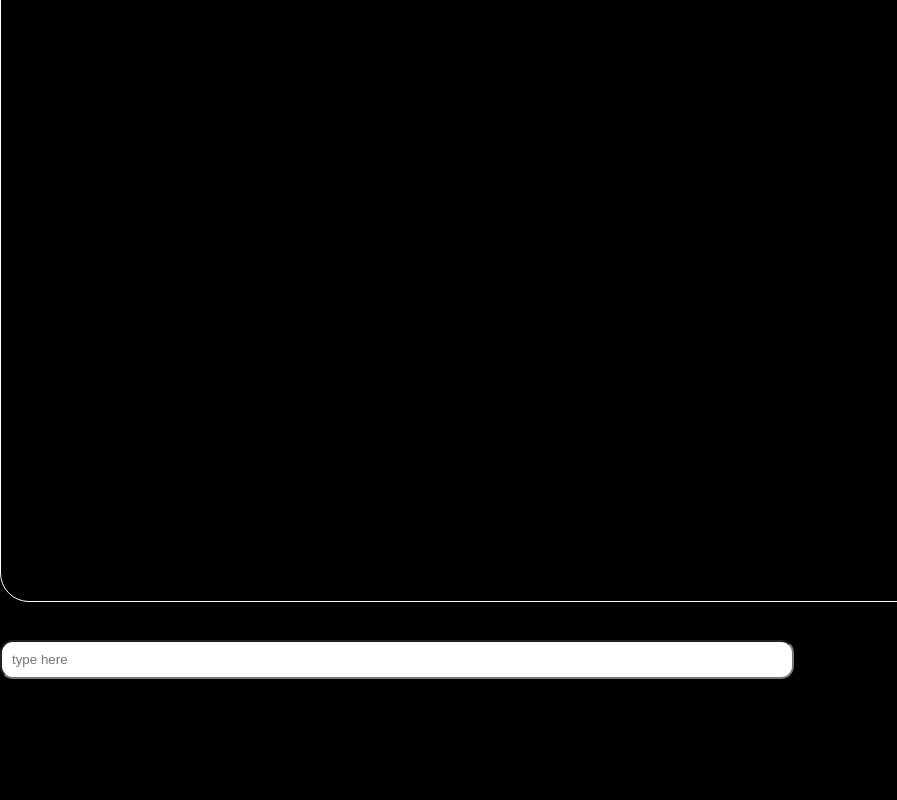
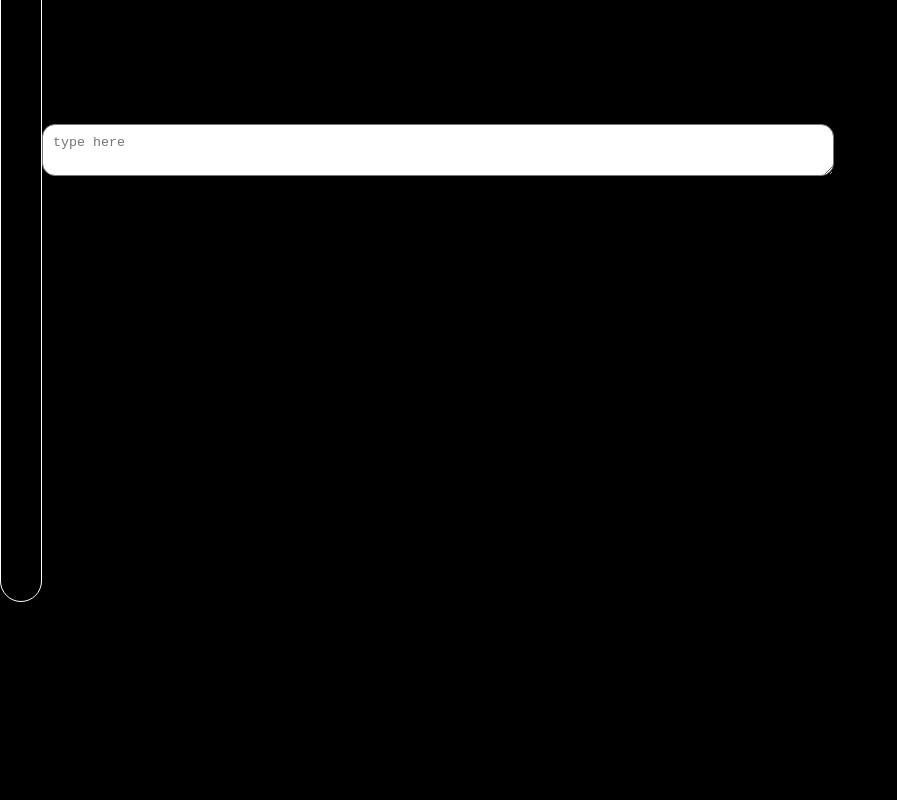
Before and after one commit to kakaoleaves/munja-dowon, a React (Create React App) app: page /entrance in a window 1280 px wide. Shown: the part 580-1380 px from the top of the page, without its empty margins (0-897 px from the left). Built offline with nearby package versions, Linux system fonts and the light colour scheme; the HTML template or start-up script is replaced by a standard one; a web font is replaced by a local one.

Commit message:
add header linear-gradient

```diff
--- a/src/App.css
+++ b/src/App.css
@@ -9,7 +9,10 @@ header {
   position: fixed;
   width: 100%;
   font-size: 1.32vw;
-  background-color: black;
+  background: -webkit-linear-gradient(top, rgba(0,0,0,1), rgba(0,0,0,0));
+  background: -moz-linear-gradient(top, rgba(0,0,0,1), rgba(0,0,0,0));
+  background: -o-linear-gradient(top, rgba(0,0,0,1), rgba(0,0,0,0));
+  background: linear-gradient(to bottom, rgba(0,0,0,1) 90%, rgba(0,0,0,0) 100%);
 }
 
 a {
--- a/src/routes/Entrance.js
+++ b/src/routes/Entrance.js
@@ -2,6 +2,11 @@ import React, {useState} from "react";
 import Slider from 'rc-slider';
 import styled from 'styled-components';
 import LetterChanger from './../LetterChanger';
+
+const Section = styled.section`
+    margin-bottom: 500px;
+    display: flex;
+`
 
 const DisplayWrap = styled.div`
     overflow: scroll;
@@ -14,7 +19,7 @@ const DisplayWrap = styled.div`
     padding: 20px;
 `
 
-const TextInputWrap = styled.input`
+const TextArea = styled.textarea`
     width: 770px;
     background-color: white;
     border-radius: 13px;
@@ -38,7 +43,7 @@ function Entrance(){
 
     return (
         <article>
-            <section style={{marginBottom: 500}}>
+            <Section>
                 <DisplayWrap>
                     {
                         voca.split('').map((el,index) =>
@@ -47,12 +52,12 @@ function Entrance(){
                     }
                 </DisplayWrap>
                 <div style={{marginTop: 38, display: 'flex', justifyContent: 'space-between', alignItems: 'center'}}>
-                    <TextInputWrap maxLength={30} placeholder="type here" value={voca} onChange={onChangeHandler} />
+                    <TextArea maxLength={30} placeholder="type here" value={voca} onChange={onChangeHandler} />
                     <Slider style={{width: 150}} value={width} max={20} step={1} onChange={value => setWidth(value)} />
                     <Slider style={{width: 150}} value={height} max={50} step={5} onChange={value => setHeight(value)} />
                     <Slider style={{width: 150}} value={size} min={100} max={500} step={10} onChange={value => setSize(value)}/>
                 </div>
-            </section>
+            </Section>
         </article>
     )
 }
```
